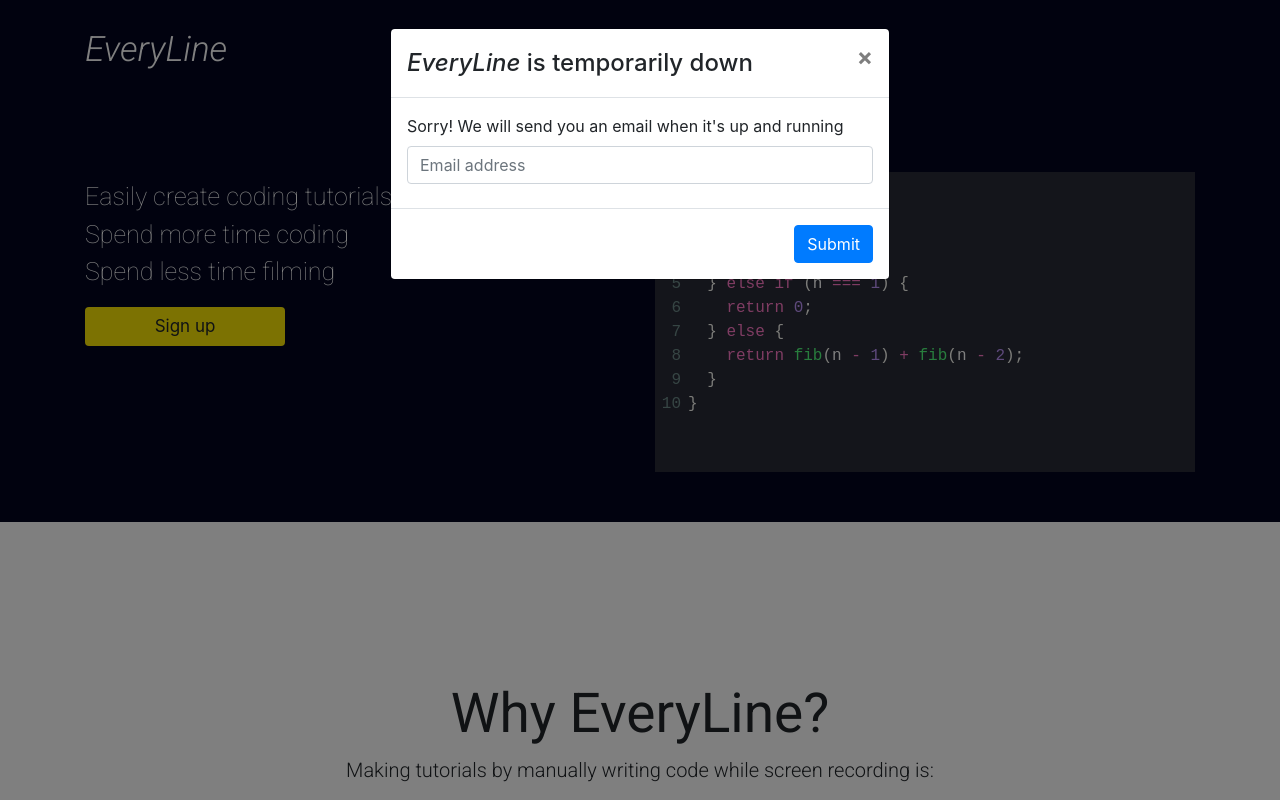
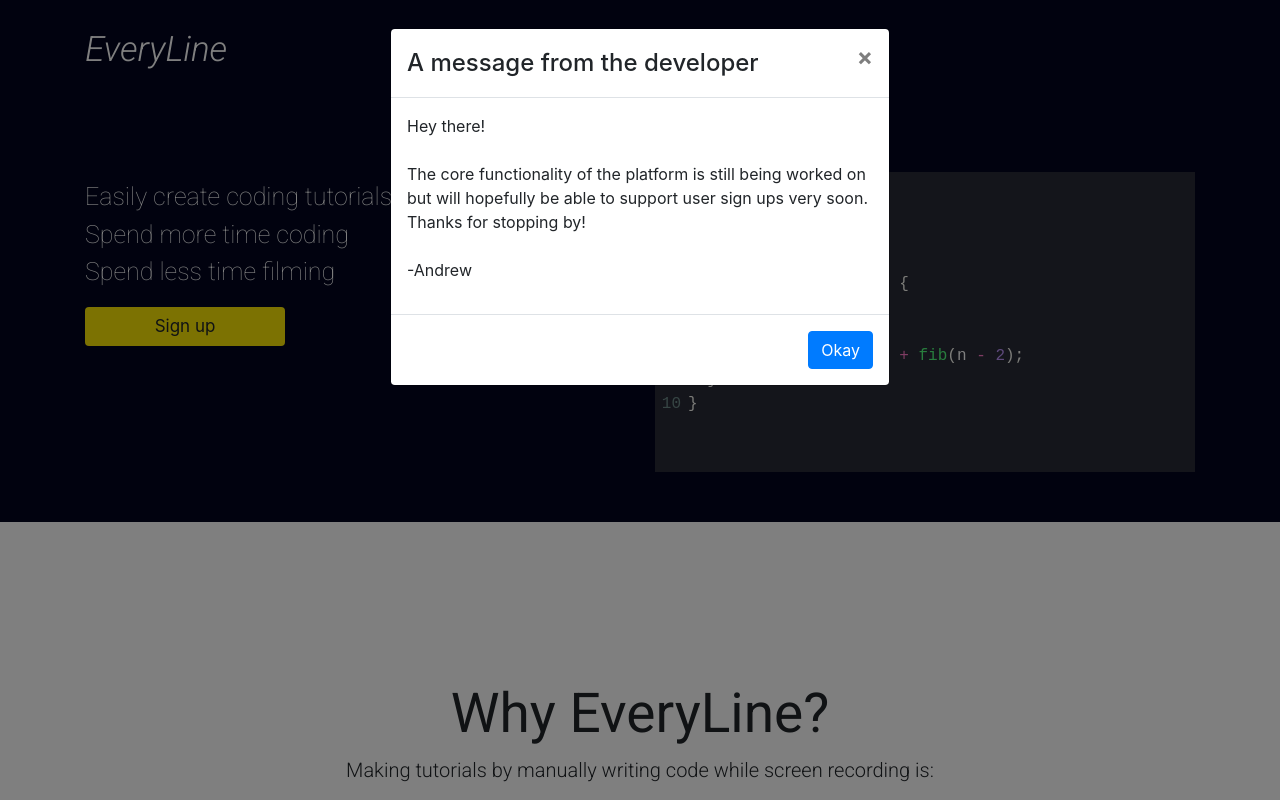
Before and after one commit to andrewroblesdev/EveryLine, a Next.js app: page / in a window 1280 px wide. Both pictures are taken after a click on the button "Sign up". Shown: the top 800 px of the page. Built offline with nearby package versions, Linux system fonts and the light colour scheme.

Commit message:
Update sign up modal

```diff
--- a/components/lead/lead.js
+++ b/components/lead/lead.js
@@ -19,17 +19,16 @@
         <Modal show={show} onHide={handleClose}>
 
           <Modal.Header closeButton>
-            <Modal.Title><i>EveryLine</i> is temporarily down</Modal.Title>
+            <Modal.Title>A message from the developer</Modal.Title>
           </Modal.Header>
 
           <Modal.Body>
-            <Form.Label>Sorry! We will send you an email when it's up and running</Form.Label>
-            <Form.Control className="mb-2" type="email" placeholder="Email address" />
+            <p>Hey there!<br/><br/>The core functionality of the platform is still being worked on but will hopefully be able to support user sign ups very soon. Thanks for stopping by!<br/><br/>-Andrew</p>
           </Modal.Body>
 
           <Modal.Footer>
             <Button variant="primary" onClick={handleClose}>
-              Submit
+              Okay
             </Button>
           </Modal.Footer>
 
```
